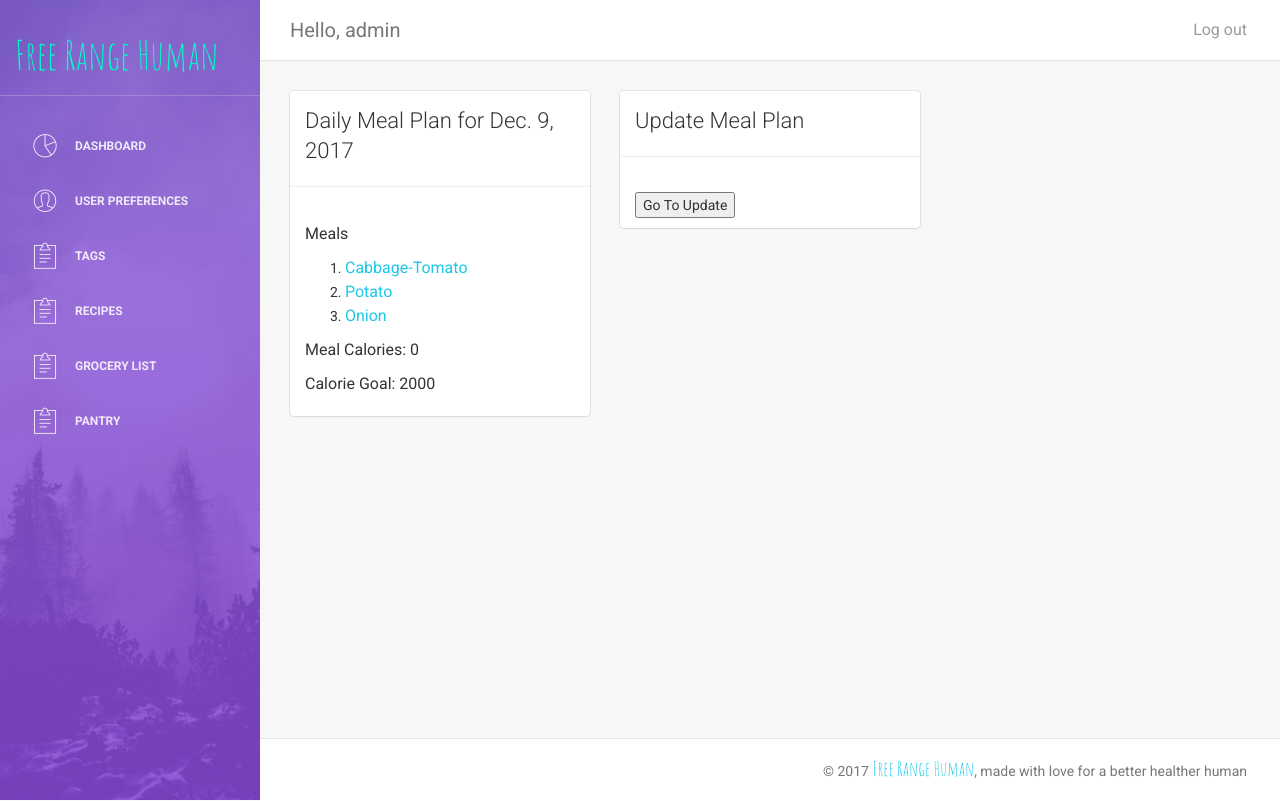
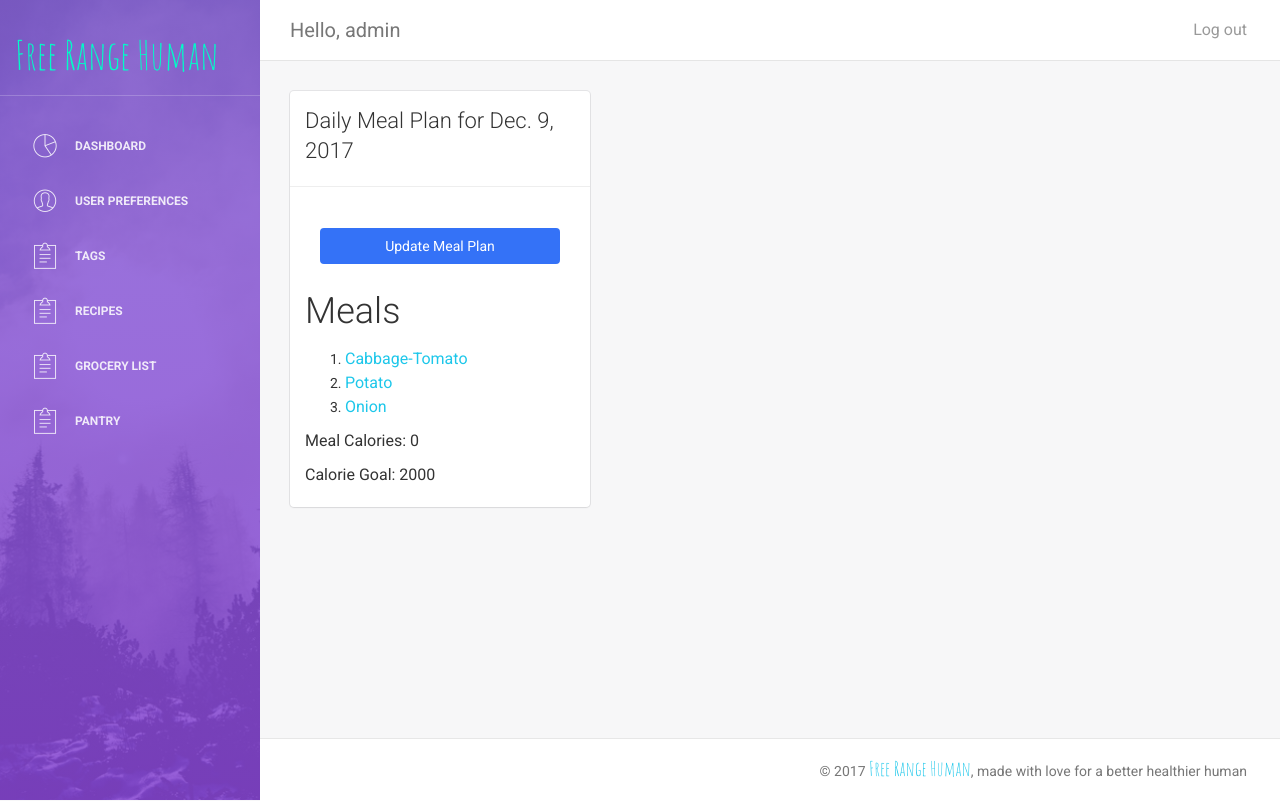
Before and after one commit to HershyKing/FreeRangeHuman, a Django app: page /dashboard/meal/62/ in a window 1280 px wide. Run offline with Django 3.2, Linux system fonts and the light colour scheme; a user stored in the database is signed in; data comes from the database, SQL or seed files in the repository; some libraries are stand-ins or nearby versions.

Commit message:
Added UI changes for add meal

```diff
--- a/src/dashboard/forms.py
+++ b/src/dashboard/forms.py
@@ -111,6 +111,12 @@ class DailyMealPlanForm(forms.ModelForm):
         model = DailyMealPlan
         fields = ('meal1', 'meal2', 'meal3')
 
+    def __init__(self, *args, **kwargs):
+        super(DailyMealPlanForm, self).__init__(*args, **kwargs)
+        self.fields['meal1'].widget.attrs['class'] = 'form-control'
+        self.fields['meal2'].widget.attrs['class'] = 'form-control'
+        self.fields['meal3'].widget.attrs['class'] = 'form-control'
+
 # IngredientFormSet = inlineformset_factory(Recipe, Ingredient)
 # InstructionFormSet = inlineformset_factory(Recipe, Instruction)
 # TagFormSet = inlineformset_factory(Recipe, Tag)
--- a/src/dashboard/templates/main.html
+++ b/src/dashboard/templates/main.html
@@ -7,7 +7,7 @@
         </div>
         <hr>
         <div class="content">
-            <p>Welcome to <em>FreeRangeHuman</em>, BE FREE HUMANS. THE EARTH IS FLAT.</p>
+            <p>Welcome to <em>FreeRangeHuman</em> ! Plan your meals below.</p>
             <br>
             <h3>Calendar</h3>
             <div class="content table-responsive table-full-width">
@@ -46,8 +46,8 @@
         <div class="content">
             <h4>The kitchen has the following counts:</h4>
             <ul>
-                <li><strong>TAGS:</strong> {{ num_tags }}</li>
-                <li><strong>INGREDIENTS:</strong> {{ num_ing }}</li>
+                <li><strong>TAGS:</strong> {{ num_tags }} </li>
+                <li><strong>INGREDIENTS:</strong> {{ num_ing }} </li>
             </ul>
             <p>You have visited this page {{ num_visits }}{% if num_visits == 1 %} time{% else %} times{% endif %}.</p>
         </div>
--- a/src/dashboard/templates/meal.html
+++ b/src/dashboard/templates/meal.html
@@ -1,4 +1,5 @@
 {% extends "theme/dashboard.html" %} {% block content %}
+
 <head>
     <script type="text/javascript" src="//platform-api.sharethis.com/js/sharethis.js#property=5a2dd3e08c8f3c0013a02123&product=inline-share-buttons"></script>
 </head>
@@ -10,7 +11,15 @@
         </div>
         <hr>
         <div class="content">
-            <p> Meals</p>
+            <form action="{% url 'update_meal' meal.meal_plans.meal_plan_id %}">
+                <div class="col-md-12">
+                    <input class="btn btn-primary btn-fill col-md-12" type="submit" value="Update Meal Plan">
+                </div>
+                <!-- <input type="submit" value="Go To Update"> -->
+            </form>
+            <br>
+            <br>
+            <h2>Meals</h2>
             <ol>
                 <li>
                     <a href="{% url 'recipe' meal.meal_plans.meal1.pk %}">{{ meal.meal_plans.meal1.recipe_name }}</a>
@@ -28,21 +37,4 @@
         </div>
     </div>
 </div>
-
-<div class="col-md-4">
-  <div class="card">
-    <div class="header">
-      <h4 class="title"> Update Meal Plan</h4>
-    </div>
-    <hr>
-
-    <div class="content">
-      <td>
-        <form action="{% url 'update_meal' meal.meal_plans.meal_plan_id %}">
-          <input type="submit" value="Go To Update">
-        </form>
-      </td>
-    </div>
-  </div>
-</div>
 {% endblock %}
--- a/src/dashboard/templates/theme/dashboard.html
+++ b/src/dashboard/templates/theme/dashboard.html
@@ -213,7 +213,7 @@
                         <script>
                         document.write(new Date().getFullYear())
                         </script>
-                        <a class="company-font">Free Range Human</a>, made with love for a better healther human
+                        <a class="company-font">Free Range Human</a>, made with love for a better healthier human
                     </p>
                 </div>
             </footer>
```
Also changed, not shown: src/dashboard/templates/meal_plan.html (+9 -5 lines). Lines whose indentation alone changed are shown as unchanged.
